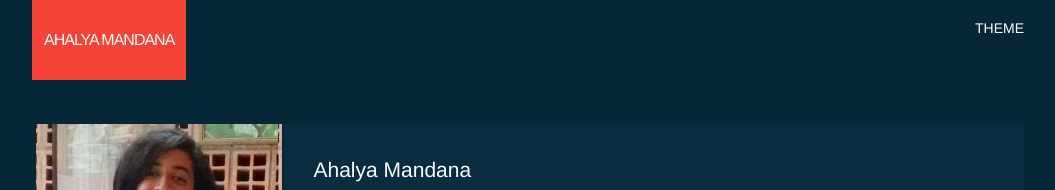
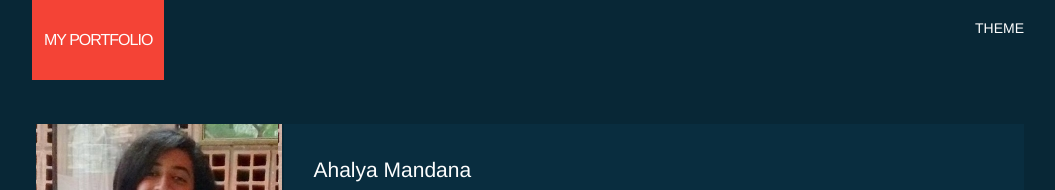
Before and after one commit to am2512/am2512.github.io, a Jekyll site: the page built from index.html, in a window 1280 px wide. Shown: the top 190 px of the page, without its empty margins (112-1167 px from the left). Built offline with Jekyll 4.4.1, drawn with Linux system fonts in a browser that asks for light colours.

Commit message:
Editing index.html

```diff
--- a/_config.yml
+++ b/_config.yml
@@ -6,7 +6,7 @@
 # 'jekyll serve'. If you change this file, please restart the server process.
 
 # Site settings
-title: Ahalya Mandana
+title: My Portfolio
 email: your-email@domain.com
 description: > # this means to ignore newlines until "baseurl:"
   ahalyamandana2018@u.northwestern.edu
```
